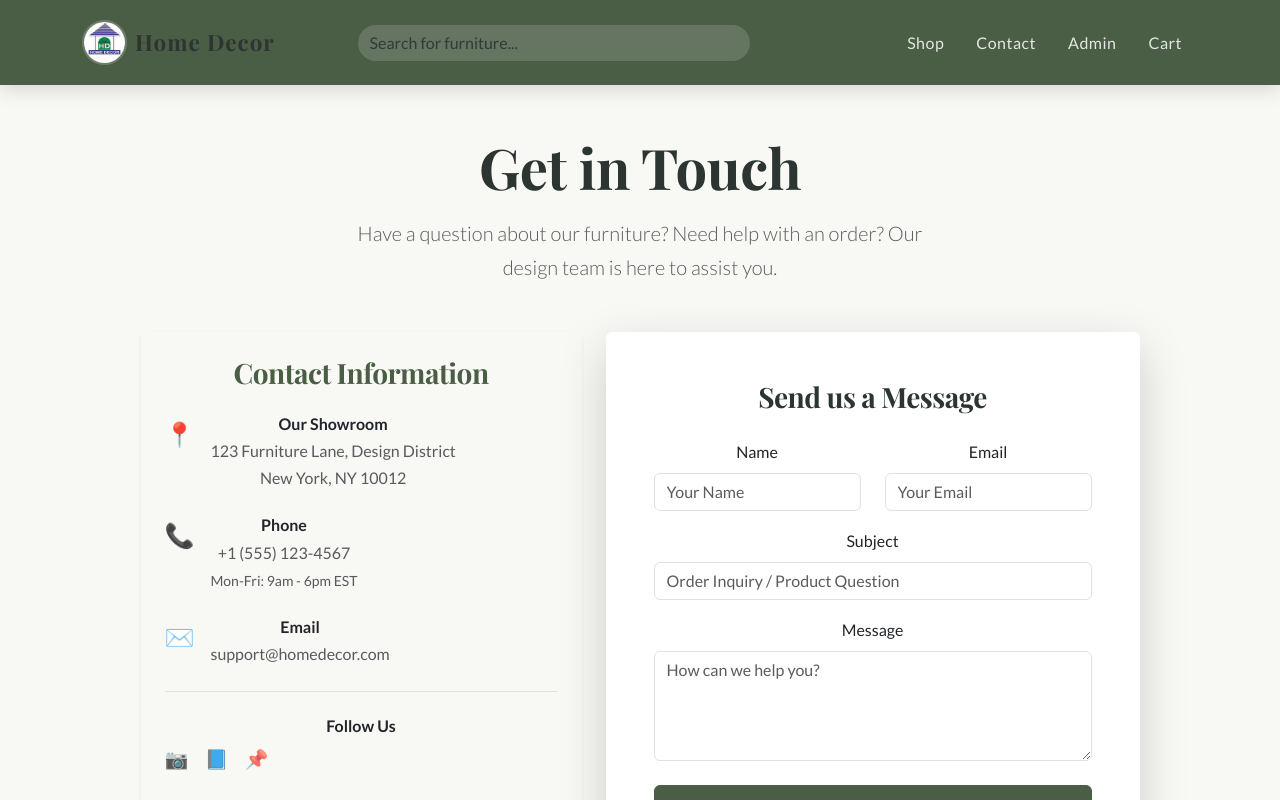
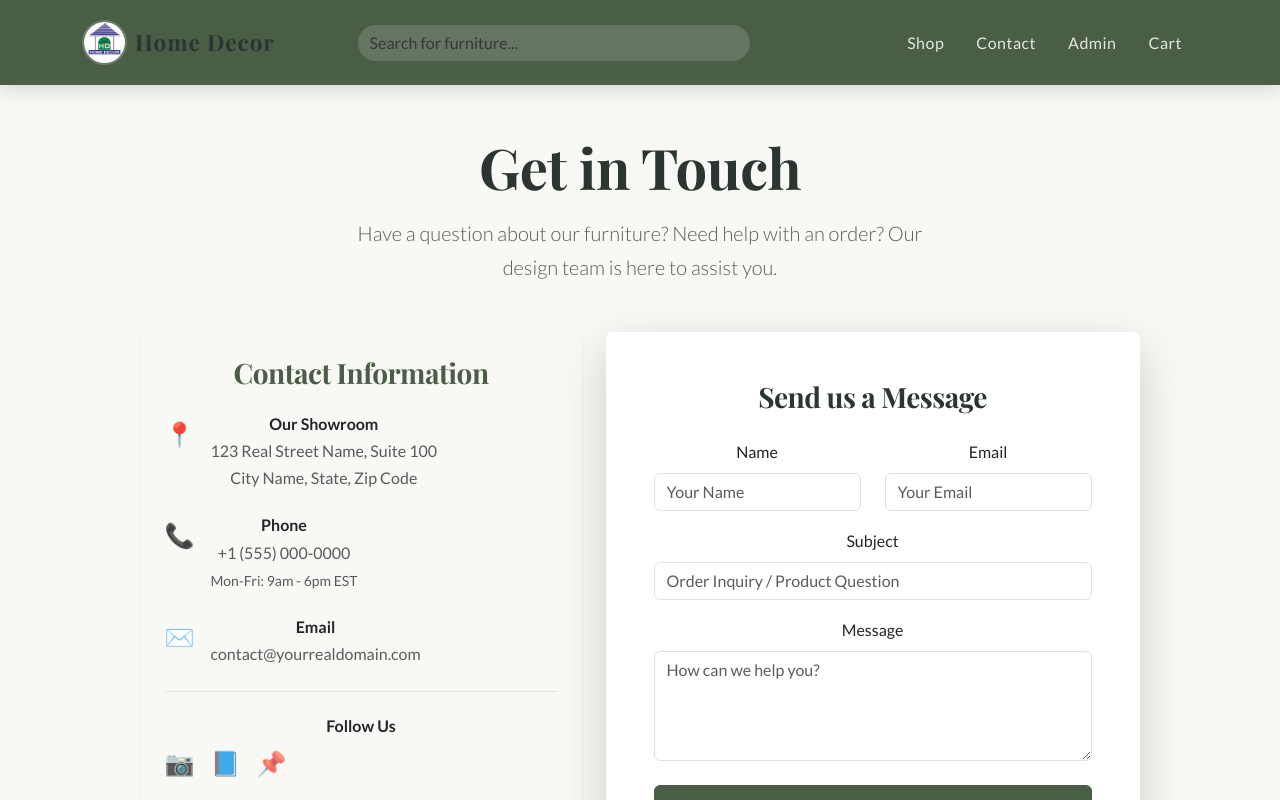
Before and after one commit to f-islamRafid/your-brand, a React (Create React App) app in the folder client/: page /contact in a window 1280 px wide. Shown: the top 800 px of the page. Built offline with nearby package versions, Linux system fonts and the light colour scheme.

Commit message:
Update files

```diff
--- a/client/src/Contact.js
+++ b/client/src/Contact.js
@@ -28,46 +28,72 @@ function Contact() {
                         <Card.Body className="p-4">
                             <h3 className="mb-4" style={{ color: '#4A5D45' }}>Contact Information</h3>
 
+                            {/* 1. REAL ADDRESS */}
                             <div className="d-flex align-items-start mb-4">
                                 <div className="me-3" style={{ fontSize: '1.5rem' }}>📍</div>
                                 <div>
                                     <h6 className="fw-bold mb-1">Our Showroom</h6>
-                                    <p className="text-muted mb-0">123 Furniture Lane, Design District<br />New York, NY 10012</p>
+                                    <p className="text-muted mb-0">
+                                        {/* CHANGE THIS TO YOUR REAL ADDRESS */}
+                                        123 Real Street Name, Suite 100<br />
+                                        City Name, State, Zip Code
+                                    </p>
                                 </div>
                             </div>
 
+                            {/* 2. REAL PHONE NUMBER */}
                             <div className="d-flex align-items-start mb-4">
                                 <div className="me-3" style={{ fontSize: '1.5rem' }}>📞</div>
                                 <div>
                                     <h6 className="fw-bold mb-1">Phone</h6>
-                                    <p className="text-muted mb-0">+1 (555) 123-4567</p>
+                                    <p className="text-muted mb-0">
+                                        {/* CHANGE THIS TO YOUR REAL PHONE */}
+                                        +1 (555) 000-0000
+                                    </p>
                                     <small className="text-muted">Mon-Fri: 9am - 6pm EST</small>
                                 </div>
                             </div>
 
+                            {/* 3. REAL EMAIL */}
                             <div className="d-flex align-items-start mb-4">
                                 <div className="me-3" style={{ fontSize: '1.5rem' }}>✉️</div>
                                 <div>
                                     <h6 className="fw-bold mb-1">Email</h6>
-                                    <p className="text-muted mb-0">support@homedecor.com</p>
+                                    <p className="text-muted mb-0">
+                                        {/* CHANGE THIS TO YOUR REAL EMAIL */}
+                                        contact@yourrealdomain.com
+                                    </p>
                                 </div>
                             </div>
 
                             <hr style={{ opacity: 0.1 }} />
 
+                            {/* 4. SOCIAL MEDIA LINKS */}
                             <div className="mt-4">
                                 <h6 className="fw-bold mb-2">Follow Us</h6>
-                                <div className="d-flex gap-3 text-muted" style={{ fontSize: '1.2rem' }}>
-                                    <span style={{ cursor: 'pointer' }}>📷</span>
-                                    <span style={{ cursor: 'pointer' }}>📘</span>
-                                    <span style={{ cursor: 'pointer' }}>📌</span>
+                                <div className="d-flex gap-3 text-muted" style={{ fontSize: '1.5rem' }}>
+
+                                    {/* INSTAGRAM */}
+                                    <a href="https://instagram.com/YOUR_USERNAME" target="_blank" rel="noreferrer" style={{ textDecoration: 'none', color: 'inherit' }}>
+                                        📷
+                                    </a>
+
+                                    {/* FACEBOOK */}
+                                    <a href="https://facebook.com/YOUR_PAGE_NAME" target="_blank" rel="noreferrer" style={{ textDecoration: 'none', color: 'inherit' }}>
+                                        📘
+                                    </a>
+
+                                    {/* PINTEREST */}
+                                    <a href="https://pinterest.com/YOUR_USERNAME" target="_blank" rel="noreferrer" style={{ textDecoration: 'none', color: 'inherit' }}>
+                                        📌
+                                    </a>
                                 </div>
                             </div>
                         </Card.Body>
                     </Card>
                 </Col>
 
-                {/* Right Column: Message Form */}
+                {/* Right Column: Message Form (Unchanged) */}
                 <Col md={6}>
                     <Card className="border-0 shadow-lg">
                         <Card.Body className="p-4 p-md-5">
```
